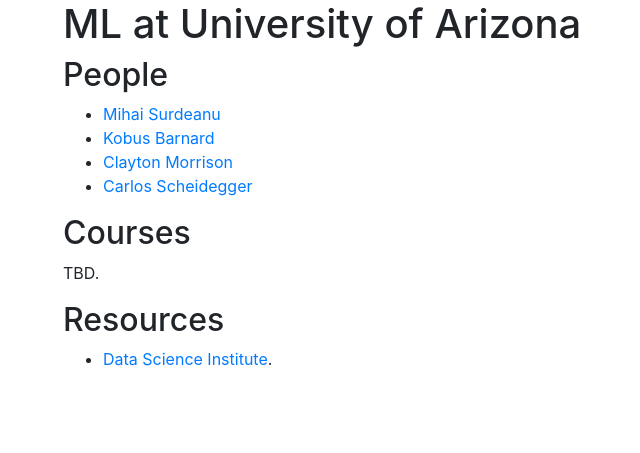
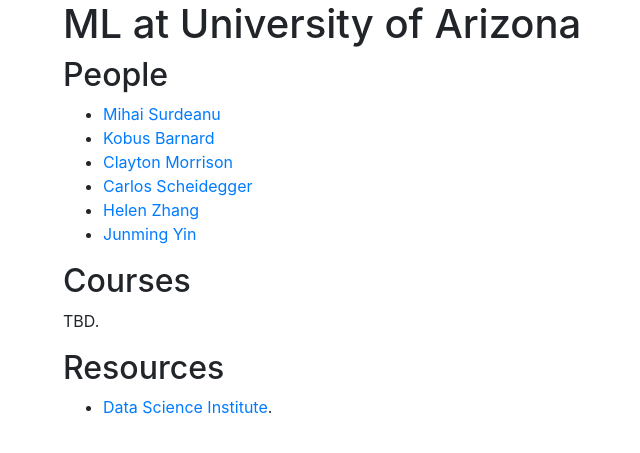
Before and after one commit to hdc-arizona/ml.arizona.edu, a Jekyll site: the page built from index.md, in a window 1280 px wide. Shown: the top 453 px of the page, without its empty margins (37-677 px from the left). Built offline with Jekyll 4.4.1, drawn with Linux system fonts in a browser that asks for light colours.

Commit message:
more people

```diff
--- a/index.md
+++ b/index.md
@@ -11,6 +11,8 @@ layout: bootstrap
 * [Kobus Barnard](http://kobus.ca/)
 * [Clayton Morrison](http://w3.sista.arizona.edu/~clayton/)
 * [Carlos Scheidegger](https://cscheid.net)
+* [Helen Zhang](http://math.arizona.edu/~hzhang/)
+* [Junming Yin](https://mis.eller.arizona.edu/people/junming-yin)
 
 ## Courses
 
```
